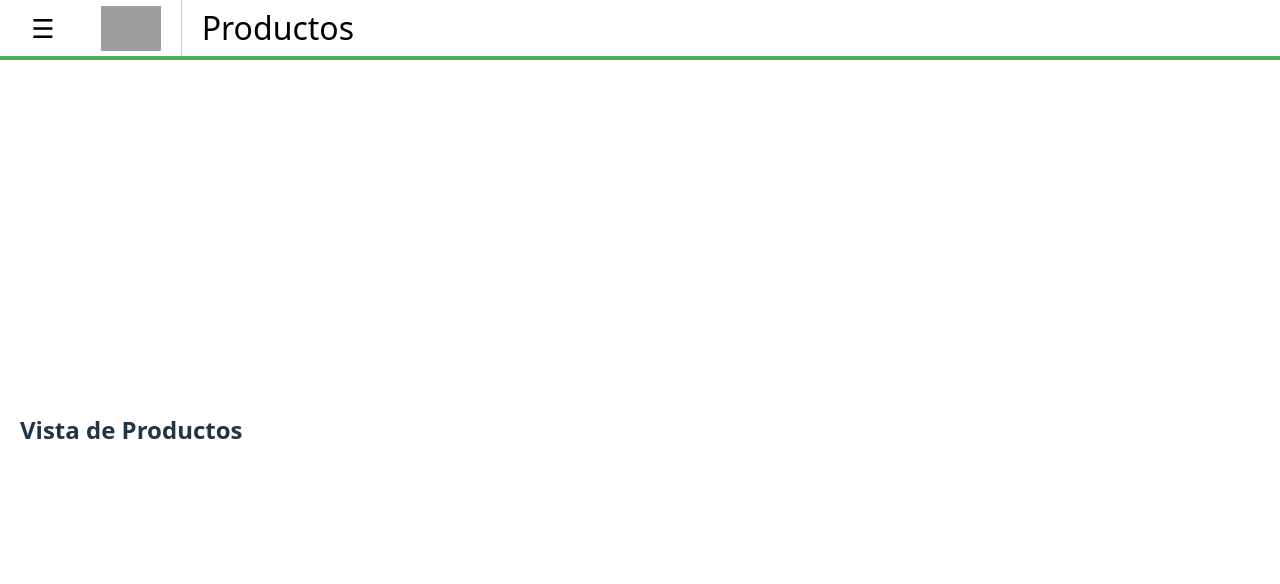
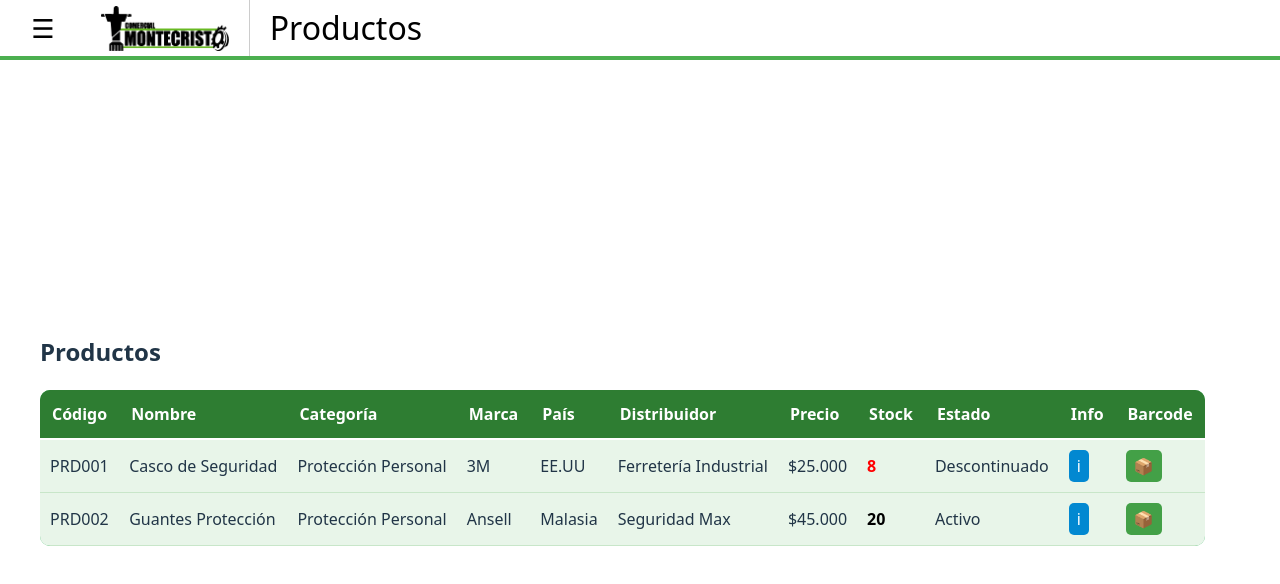
Before and after one commit to grenzya/app-inventario, a React (Vite) app: page /productos in a window 1280 px wide. Shown: the top 584 px of the page. Built offline with nearby package versions, Linux system fonts and the light colour scheme; grey boxes are pictures that could not be loaded.

Commit message:
feat: add product table with barcode and info buttons, update dependencies, and add logo image

```diff
--- a/src/views/Products.jsx
+++ b/src/views/Products.jsx
@@ -1,5 +1,174 @@
-function Products() {
-  return <h2>Vista de Productos</h2>;
+import { useState, useMemo } from "react";
+import {
+  useReactTable,
+  getCoreRowModel,
+  flexRender,
+} from "@tanstack/react-table";
+
+function Productos() {
+  const [productos] = useState([
+    {
+      codigo: "PRD001",
+      nombre: "Casco de Seguridad",
+      categoria: "Protección Personal",
+      marca: "3M",
+      pais: "EE.UU",
+      distribuidor: "Ferretería Industrial",
+      precio: 25000,
+      stock: 8,
+      estado: "Descontinuado",
+      informacion: "Casco dieléctrico alta resistencia",
+      barcode: "123456789012",
+    },
+    {
+      codigo: "PRD002",
+      nombre: "Guantes Protección",
+      categoria: "Protección Personal",
+      marca: "Ansell",
+      pais: "Malasia",
+      distribuidor: "Seguridad Max",
+      precio: 45000,
+      stock: 20,
+      estado: "Activo",
+      informacion: "Guantes resistentes al corte",
+      barcode: "987654321098",
+    },
+  ]);
+
+  const columns = useMemo(
+    () => [
+      { header: "Código", accessorKey: "codigo" },
+      { header: "Nombre", accessorKey: "nombre" },
+      { header: "Categoría", accessorKey: "categoria" },
+      { header: "Marca", accessorKey: "marca" },
+      { header: "País", accessorKey: "pais" },
+      { header: "Distribuidor", accessorKey: "distribuidor" },
+      {
+        header: "Precio",
+        accessorKey: "precio",
+        cell: (info) => `$${info.getValue().toLocaleString("es-CL")}`,
+      },
+      {
+        header: "Stock",
+        accessorKey: "stock",
+        cell: (info) => (
+          <span
+            style={{
+              color: info.getValue() < 10 ? "red" : "black",
+              fontWeight: "bold",
+            }}
+          >
+            {info.getValue()}
+          </span>
+        ),
+      },
+      { header: "Estado", accessorKey: "estado" },
+      {
+        header: "Info",
+        cell: (info) => (
+          <button
+            onClick={() => alert(info.row.original.informacion)}
+            style={{
+              background: "#0288d1",
+              color: "white",
+              border: "none",
+              padding: "5px 8px",
+              borderRadius: "5px",
+            }}
+          >
+            i
+          </button>
+        ),
+      },
+      {
+        header: "Barcode",
+        cell: (info) => (
+          <button
+            onClick={() =>
+              alert(`Código de barra: ${info.row.original.barcode}`)
+            }
+            style={{
+              background: "#43a047",
+              color: "white",
+              border: "none",
+              padding: "5px 8px",
+              borderRadius: "5px",
+            }}
+          >
+            📦
+          </button>
+        ),
+      },
+    ],
+    []
+  );
+
+  const table = useReactTable({
+    data: productos,
+    columns,
+    getCoreRowModel: getCoreRowModel(),
+  });
+
+  return (
+    <div style={{ padding: "20px" }}>
+      <h2>Productos</h2>
+      <table
+        style={{
+          width: "100%",
+          borderCollapse: "collapse",
+          background: "#49BA70",
+          borderRadius: "10px",
+          overflow: "hidden",
+        }}
+      >
+        <thead>
+          {table.getHeaderGroups().map((headerGroup) => (
+            <tr key={headerGroup.id}>
+              {headerGroup.headers.map((header) => (
+                <th
+                  key={header.id}
+                  style={{
+                    padding: "12px",
+                    background: "#2e7d32",
+                    color: "#fff",
+                    textAlign: "left",
+                    borderBottom: "2px solid #fff",
+                  }}
+                >
+                  {flexRender(
+                    header.column.columnDef.header,
+                    header.getContext()
+                  )}
+                </th>
+              ))}
+            </tr>
+          ))}
+        </thead>
+        <tbody>
+          {table.getRowModel().rows.map((row) => (
+            <tr
+              key={row.id}
+              style={{
+                background: "#e8f5e9",
+              }}
+            >
+              {row.getVisibleCells().map((cell) => (
+                <td
+                  key={cell.id}
+                  style={{
+                    padding: "10px",
+                    borderBottom: "1px solid #c8e6c9",
+                  }}
+                >
+                  {flexRender(cell.column.columnDef.cell, cell.getContext())}
+                </td>
+              ))}
+            </tr>
+          ))}
+        </tbody>
+      </table>
+    </div>
+  );
 }
 
-export default Products;
+export default Productos;
```
Also changed, not shown: package.json (+7 -0 lines), src/assets/logo2.png (added), 1 other file (tests, documents, lock files or other folders).
